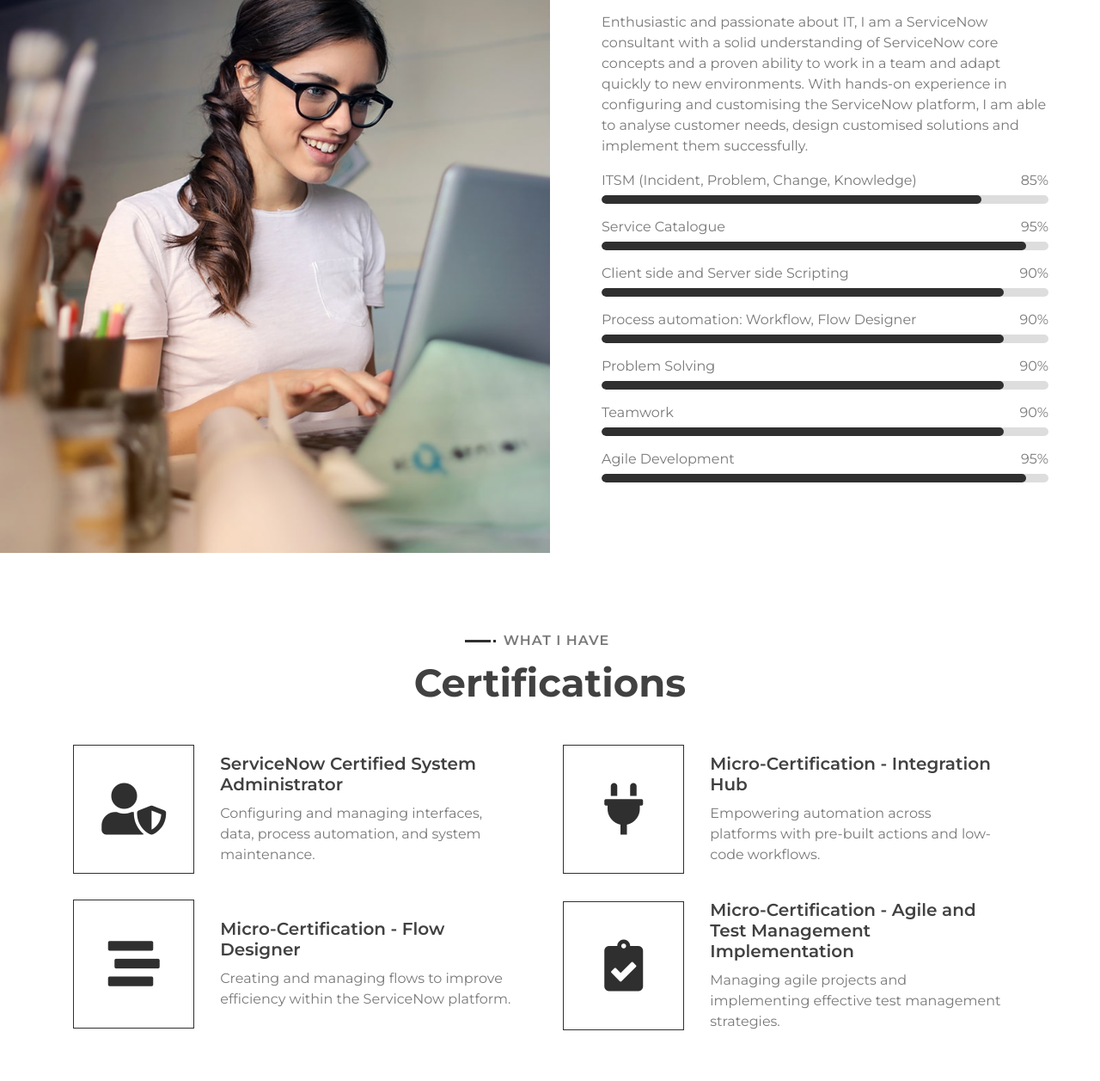
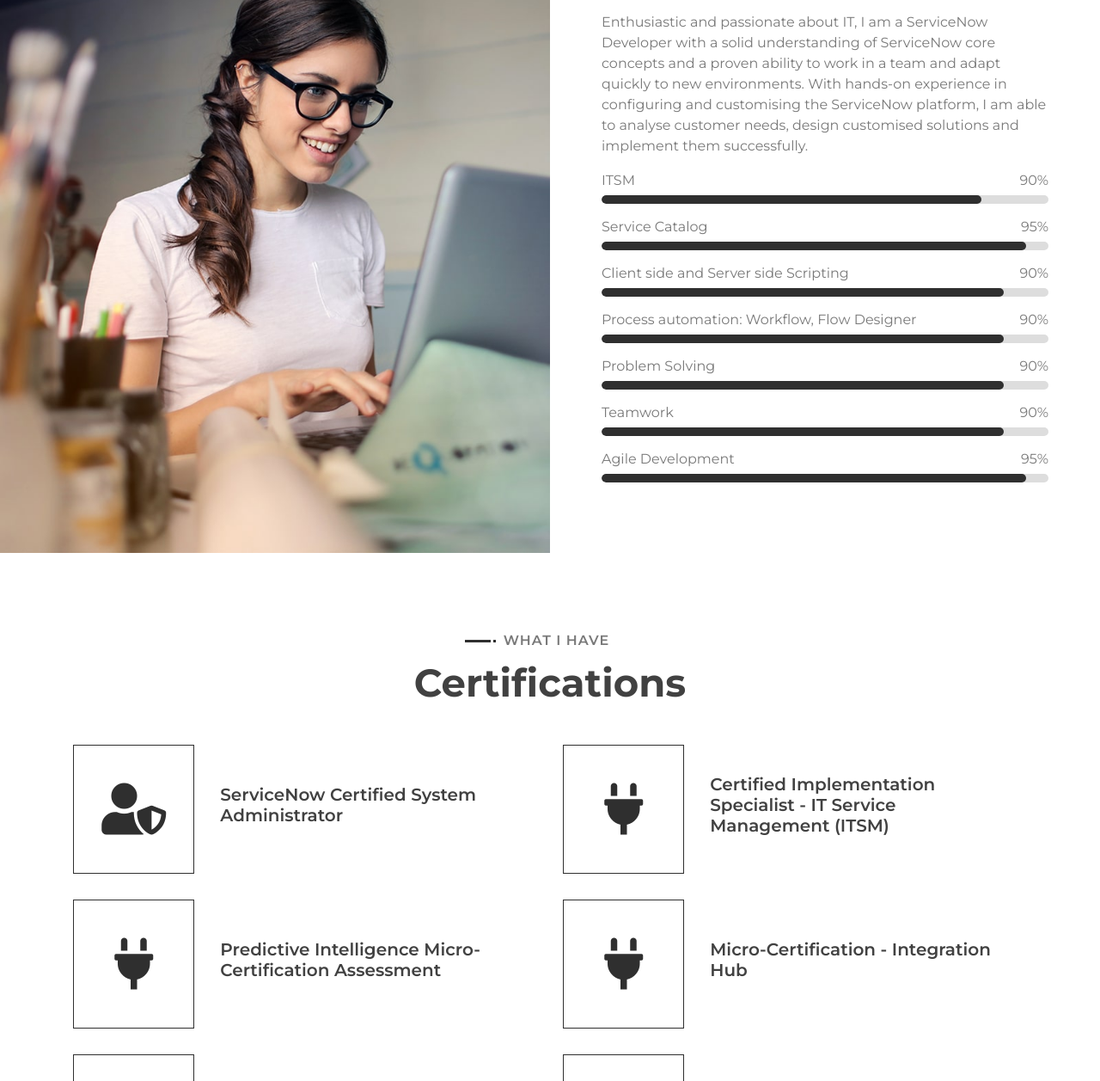
Before and after one commit to HIBABENS/hiba-bensouissi.github.io, a plain HTML site: page index.html in a window 1280 px wide. Shown: the part 717-1974 px from the top of the page at 86% size. Drawn offline with nearby package versions, Linux system fonts and the light colour scheme.

Commit message:
Change text

```diff
--- a/css/style.css
+++ b/css/style.css
@@ -315,8 +315,8 @@
 .hero .hero-btn .btn {
     margin-top: 35px;
     color: #2f2f2f;
-    background: #ffffff;
-    box-shadow: inset 0 0 0 50px #ffffff;
+    background: #836A66;
+    box-shadow: inset 0 0 0 50px #836A66;
 }
 
 .hero .hero-btn .btn:hover {
--- a/index.html
+++ b/index.html
@@ -64,7 +64,7 @@
                             <p>I'm</p>
                             <h1>Hiba BENSOUISSI</h1>
                             <h2></h2>
-                            <div class="typed-text">Software Engineer, ServiceNow Consultant, CSA Certified</div>
+                            <div class="typed-text">Software Engineer, ServiceNow Developer, CSA Certified, ITSM Certified</div>
                         </div>
                         <div class="hero-btn">
                             <a class="btn" href="">Hire Me</a>
@@ -96,11 +96,11 @@
                     <div class="about-content">
                         <div class="section-header text-left">
                             <p>Learn About Me</p>
-                            <h2>2 Years Experience</h2>
+                            <h2>+3 Years Experience</h2>
                         </div>
                         <div class="about-text">
                             <p>
-                                Enthusiastic and passionate about IT, I am a ServiceNow consultant
+                                Enthusiastic and passionate about IT, I am a ServiceNow Developer
                                 with a solid understanding of ServiceNow core concepts and a
                                 proven ability to work in a team and adapt quickly to new
                                 environments. With hands-on experience in configuring and
@@ -111,15 +111,15 @@
                         </div>
                         <div class="skills">
                             <div class="skill-name">
-                                <p>ITSM (Incident, Problem, Change, Knowledge)</p>
-                                <p>85%</p>
+                                <p>ITSM</p>
+                                <p>90%</p>
                             </div>
                             <div class="progress">
                                 <div class="progress-bar" role="progressbar" aria-valuenow="85" aria-valuemin="0"
                                     aria-valuemax="100"></div>
                             </div>
                             <div class="skill-name">
-                                <p>Service Catalogue</p>
+                                <p>Service Catalog</p>
                                 <p>95%</p>
                             </div>
                             <div class="progress">
@@ -191,9 +191,35 @@
                         </div>
                         <div class="service-text">
                             <h3>ServiceNow Certified System Administrator</h3>
-                            <p class="paragraph1">
+                            <!--  <p class="paragraph1">
                                 Configuring and managing interfaces, data, process automation, and system maintenance.
-                            </p>
+                            </p>-->
+                        </div>
+                    </div>
+                </div>
+                <div class="col-lg-6 wow fadeInUp" data-wow-delay="0.2s">
+                    <div class="service-item">
+                        <div class="service-icon">
+                            <i class="fas fa-plug"></i>
+                        </div>
+                        <div class="service-text">
+                            <h3>Certified Implementation Specialist - IT Service Management (ITSM)</h3>
+                              <!-- <p class="paragraph1">
+                                Empowering automation across platforms with pre-built actions and low-code workflows.
+                            </p>-->
+                        </div>
+                    </div>
+                </div>
+                <div class="col-lg-6 wow fadeInUp" data-wow-delay="0.2s">
+                    <div class="service-item">
+                        <div class="service-icon">
+                            <i class="fas fa-plug"></i>
+                        </div>
+                        <div class="service-text">
+                            <h3>Predictive Intelligence Micro-Certification Assessment</h3>
+                              <!-- <p class="paragraph1">
+                                Empowering automation across platforms with pre-built actions and low-code workflows.
+                            </p>-->
                         </div>
                     </div>
                 </div>
@@ -204,9 +230,9 @@
                         </div>
                         <div class="service-text">
                             <h3>Micro-Certification - Integration Hub</h3>
-                            <p class="paragraph1">
+                              <!-- <p class="paragraph1">
                                 Empowering automation across platforms with pre-built actions and low-code workflows.
-                            </p>
+                            </p>-->
                         </div>
                     </div>
                 </div>
@@ -217,9 +243,9 @@
                         </div>
                         <div class="service-text">
                             <h3>Micro-Certification - Flow Designer</h3>
-                            <p class="paragraph1">
+                              <!-- <p class="paragraph1">
                                 Creating and managing flows to improve efficiency within the ServiceNow platform.
-                            </p>
+                            </p>-->
                         </div>
                     </div>
                 </div>
@@ -230,9 +256,9 @@
                         </div>
                         <div class="service-text">
                             <h3>Micro-Certification - Agile and Test Management Implementation</h3>
-                            <p class="paragraph1">
+                              <!-- <p class="paragraph1">
                                 Managing agile projects and implementing effective test management strategies.
-                            </p>
+                            </p>-->
                         </div>
                     </div>
                 </div>
```
